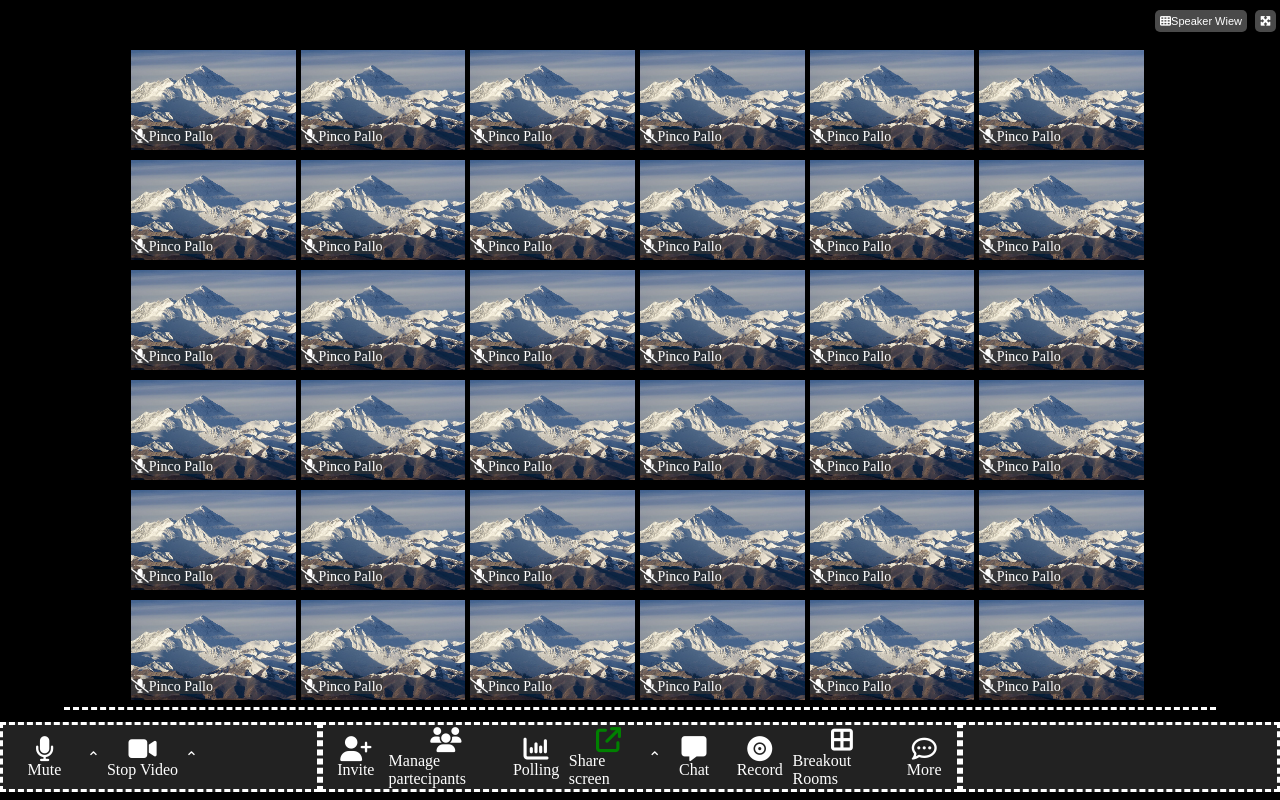
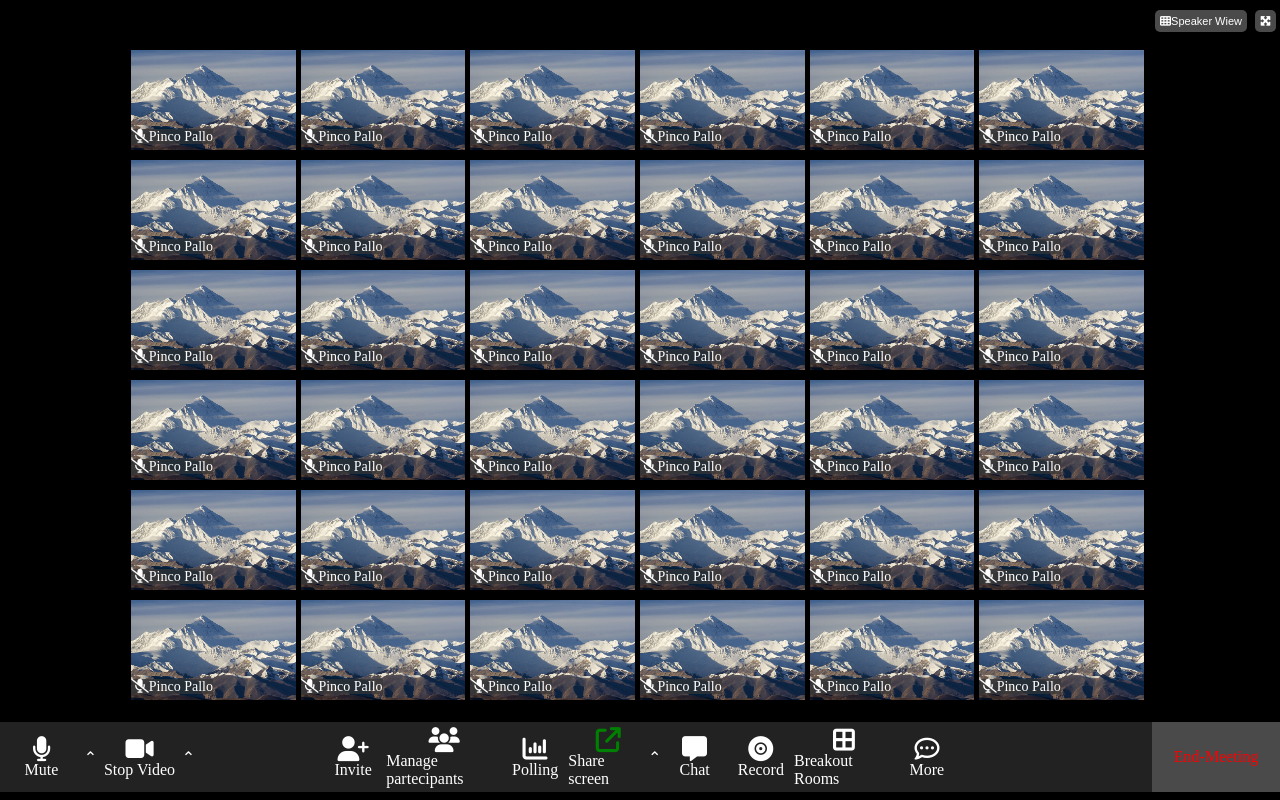
Before and after one commit to mattia0419/html-css-zoom, a plain HTML site: page index.html in a window 1280 px wide. Drawn offline with Linux system fonts and the light colour scheme.

Commit message:
add footer

```diff
--- a/css/style.css
+++ b/css/style.css
@@ -24,7 +24,6 @@ main{
     width: 90vw;
     height: calc(100vh - 140px);
     margin: 0 auto;
-    border-bottom: white dashed;
     display: flex;
     flex-wrap: wrap;
     justify-content: center;
@@ -84,14 +83,12 @@ a{
 }
 .center{
     width: 50%;
-    border: white dashed;
     height: 100%;
     flex-direction: row;
     justify-content: space-around;
 }
 .side{
     width: 25%;
-    border: white dashed;
     height: 100%;
     flex-direction: row;
 }
@@ -117,3 +114,16 @@ a{
 .green{
     color: green;
 }
+.end-meet{
+    height: 100%;
+    width: 40%;
+    background-color: #4A4A4A;
+    justify-content: center;
+    align-items: center;
+}
+#red{
+    color: red;
+}
+.end{
+    justify-content: flex-end;
+}
--- a/index.html
+++ b/index.html
@@ -224,7 +224,12 @@
 
 
 
-        <div class="side"></div>
+        <div class="side end flex">
+        <div class="end-meet flex">
+            <a id="red" href="#">End-Meeting</a>
+        </div>
+
+        </div>
 
     </footer>
 
```
